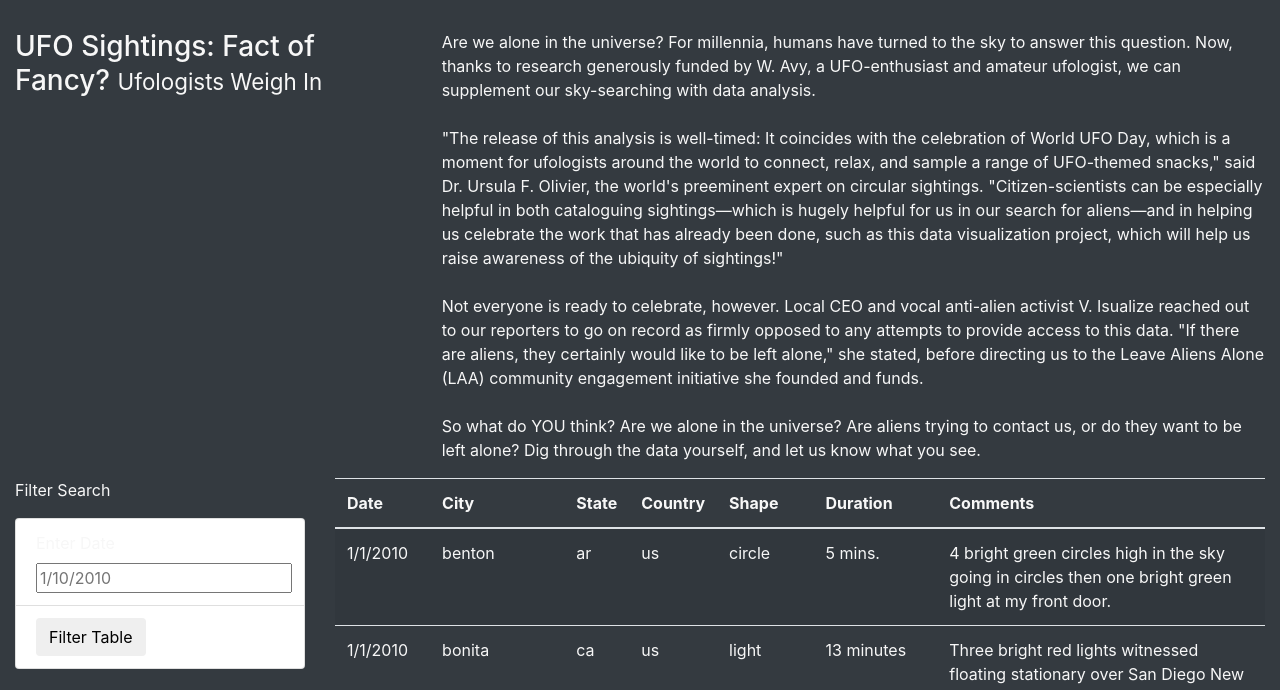
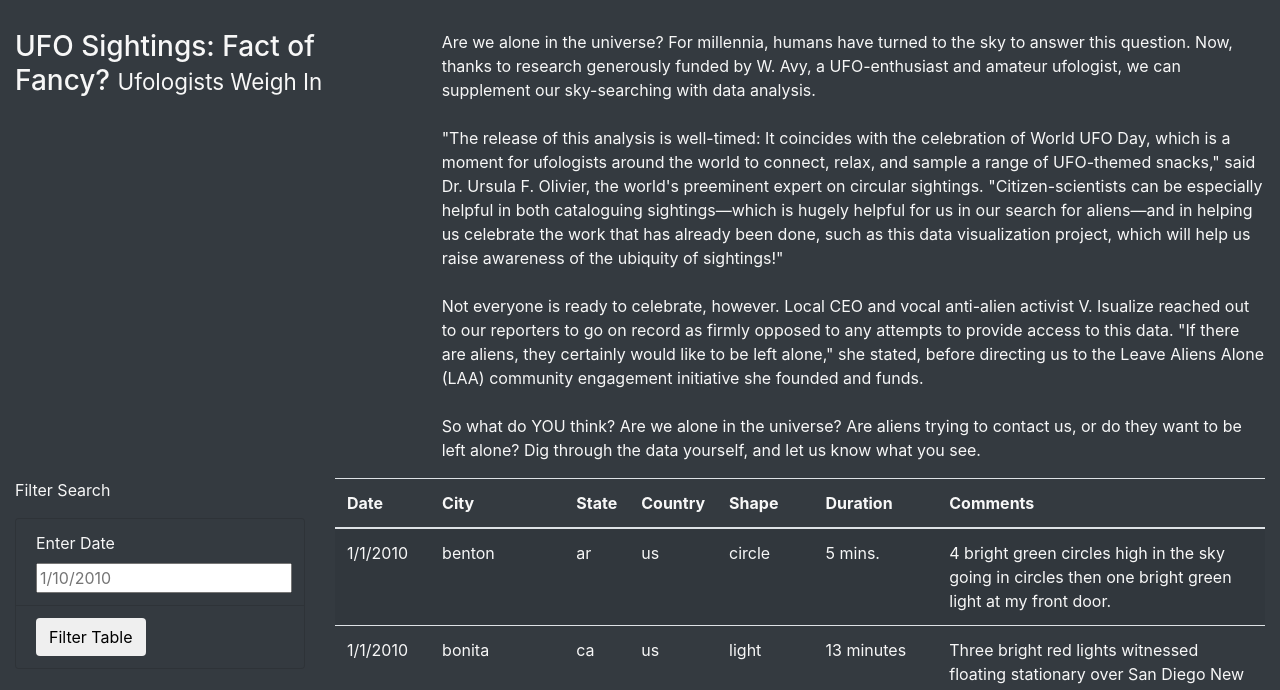
Before and after one commit to Durza75/UFOs, a plain HTML site: page index.html in a window 1280 px wide. Shown: the part 261-951 px from the top of the page. Drawn offline with nearby package versions, Linux system fonts and the light colour scheme.

Commit message:
final upload before Challenge

```diff
--- a/index.html
+++ b/index.html
@@ -40,14 +40,14 @@
       <div class="container-fluid">
         <div class="row">
           <div class="col-md-3">
-            <form>
+            <form class="bg-dark">
                 <p>Filter Search</p>
-                <ul class="list-group">
-                    <li class="list-group-item">
+                <ul class="bg-dark list-group">
+                    <li class="bg-dark list-group-item">
                         <label for="date">Enter Date</label>
                         <input type="text" placeholder="1/10/2010" id="datetime" />
                     </li>
-                    <li class="list-group-item">
+                    <li class="bg-dark list-group-item">
                         <button id="filter-btn" type="button" class="btn">
                             Filter Table
                         </button>
```
